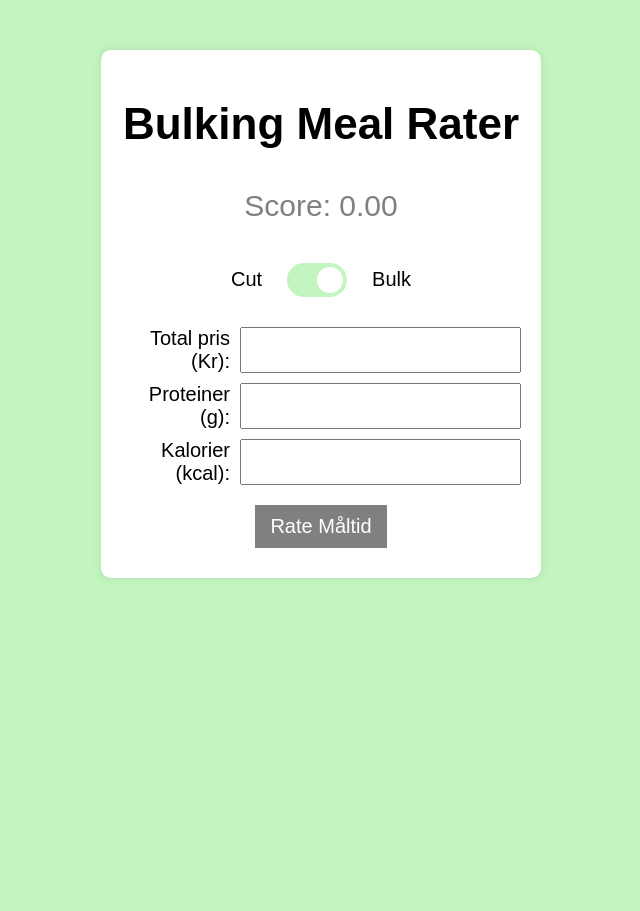
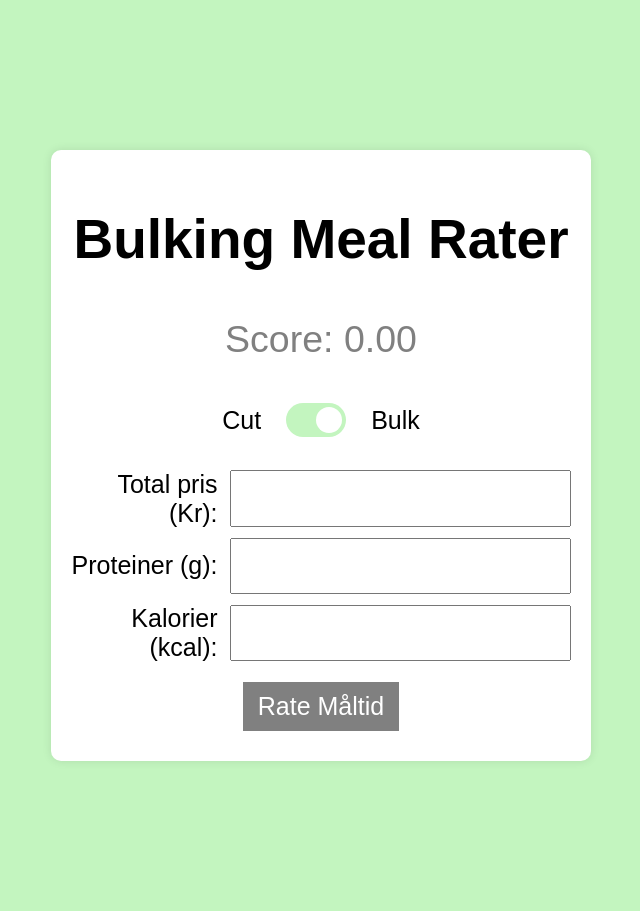
Before and after one commit to hermanhmo/bulkrater, a Flask app: page / in a window 1280 px wide. Shown: the whole page, without its empty margins (319-959 px from the left). Before the commit the page ends 578 px from the top, so only its background shows below. Run offline with Flask 3, Linux system fonts and the light colour scheme; parts of the project's set-up code (start-up, migrations or seed data) failed here and were passed over.

Commit message:
changed some design elements and better mobile support

```diff
--- a/static/css/style.css
+++ b/static/css/style.css
@@ -1,5 +1,5 @@
 html {
-    font-size: 20px;
+    font-size: 25px;
 }
 
 h1 {
@@ -17,27 +17,46 @@ body {
 }
 
 #main-container {
-    margin: 50px auto; /* Adjust the top margin as needed */
+    margin: 150px auto; /* Adjust the top margin as needed */
     background-color: white;
     padding: 20px; /* Adjust padding as needed */
-    width: fit-content; /* Adjust width as needed */
+    width: 30%; /* Adjust width as needed */
+    min-width: fit-content;
     box-shadow: 0px 0px 10px rgba(0, 0, 0, 0.1); /* Optional: Adds a subtle shadow for depth */
     border-radius: 10px; /* Optional: For rounded corners */
 }
 
-#container1 {
-    width: 20rem;
-    margin: auto;
-    text-align: center;
+@media screen and (max-width: 768px) {
+    #main-container {
+        margin: 100px auto;
+        width: auto; /* Wider on small screens */
+        max-width: 70%;
+        padding: 15px;
+    }
+
+    #container1, #container2, #container3 {
+        width: auto; /* Adjust width for small screens */
+    }
+
+    .input-group label, .input-group input {
+        width: auto; /* Full width for small screens */
+    }
+
+    .input-group {
+        flex-direction: column; /* Stack elements vertically */
+        align-items: flex-start;
+    }
+
+    h1 {
+        font-size: 1.8rem; /* Smaller font size */
+    }
+
+    .toggle-container, .label-left, .label-right {
+        font-size: 0.8rem; /* Smaller font size */
+    }
 }
 
-#container2 {
-    width: 20rem;
-    margin: auto;
-    text-align: right;
-}
-
-#container3 {
+#container1, #container2, #container3{
     width: 20rem;
     margin: auto;
     text-align: center;
--- a/static/js/script.js
+++ b/static/js/script.js
@@ -69,7 +69,7 @@ document.addEventListener('DOMContentLoaded', function() {
             headerTitle.textContent = 'Cutting Meal Rater'; // Text when toggled left
         }
         // Reset the score to placeholder value when toggle is switched
-        scoreElement.innerText = 'Score: 0.00';
+        scoreElement.innerText = 'Score: -';
         scoreElement.classList.add('score-placeholder');
     });
 });
```
